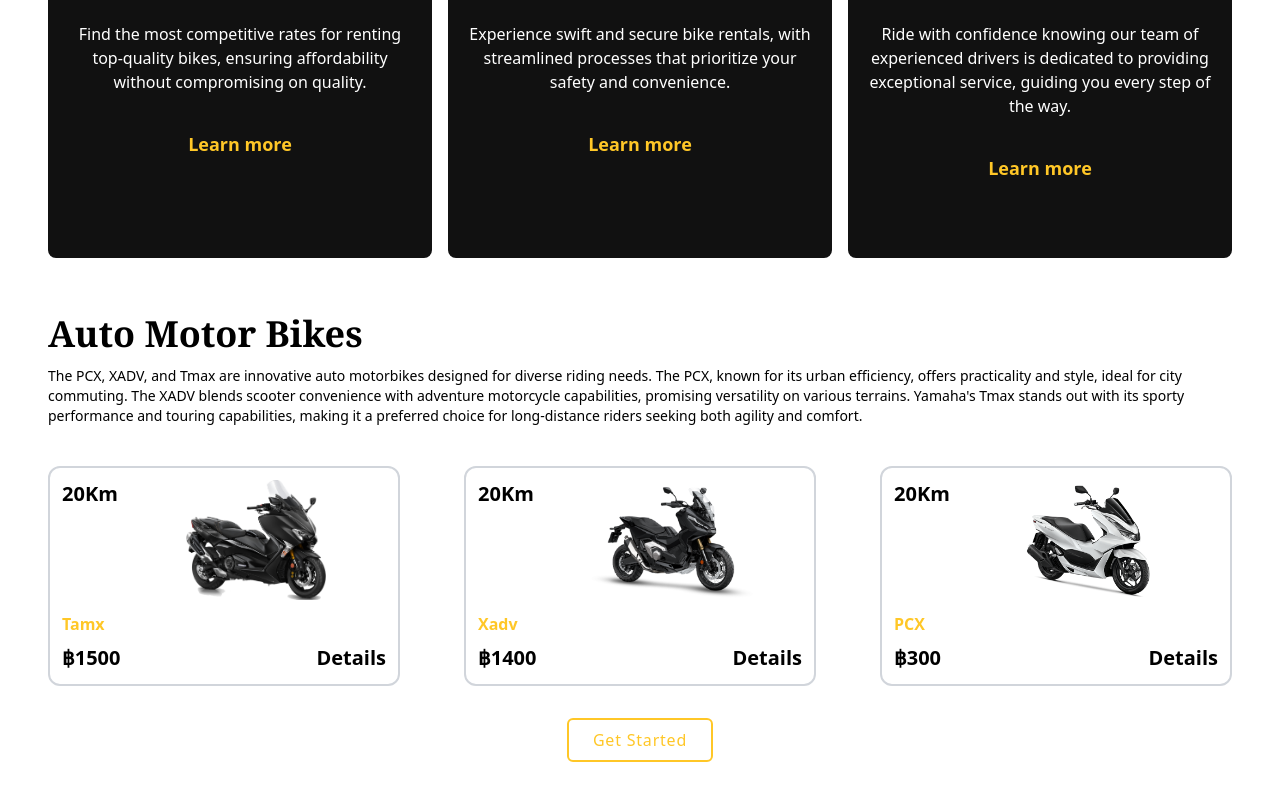
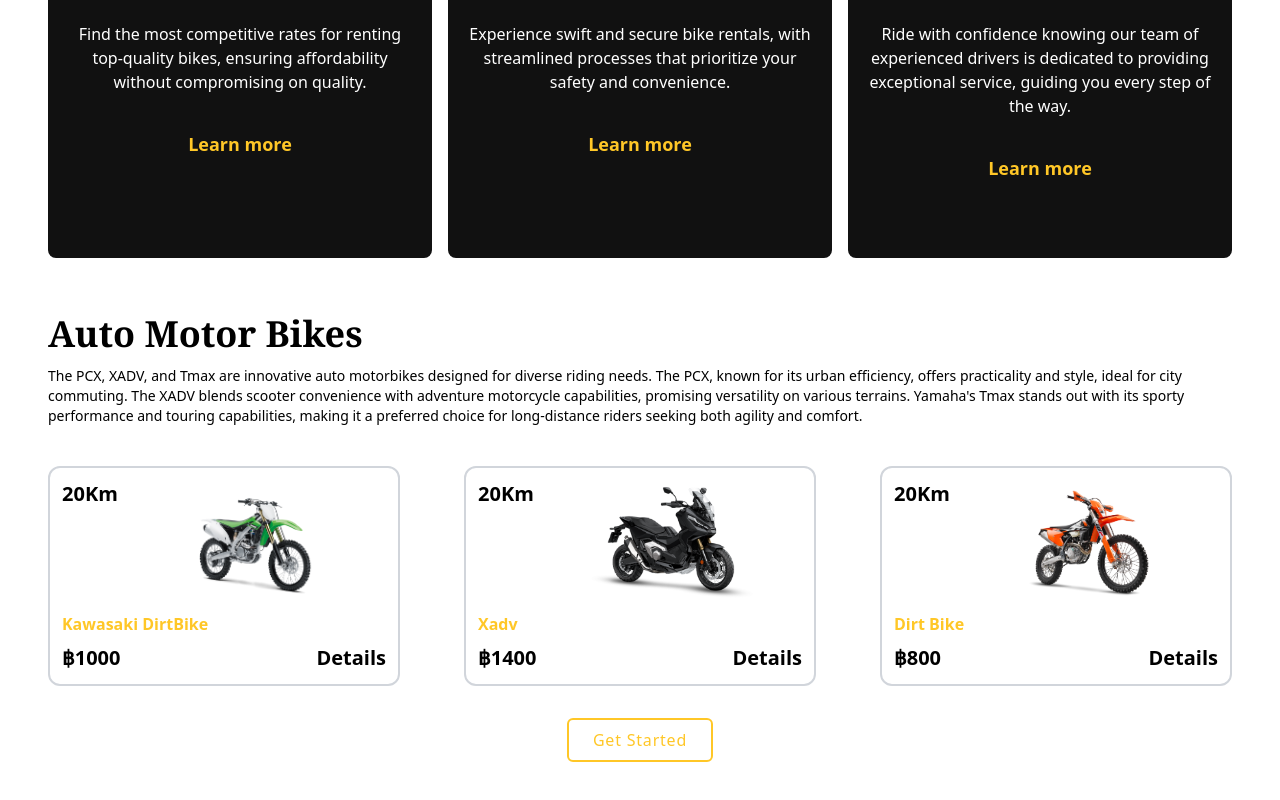
Before and after one commit to NirejBatrai/Bike-renting-app, a React (Vite) app: page / in a window 1280 px wide. Shown: the part 1594-2394 px from the top of the page. Built offline with nearby package versions, Linux system fonts and the light colour scheme.

Commit message:
Changed the picture

```diff
--- a/src/components/About/About.jsx
+++ b/src/components/About/About.jsx
@@ -1,5 +1,6 @@
 import React from "react";
 import XADV from "../../assets/XADV.png";
+import KTM450 from "../../assets/KTM-450-DirtBike.png";
 import { Link } from "react-router-dom";
 
 const About = () => {
@@ -9,7 +10,7 @@
         <div className='grid grid-cols-1 sm:grid-cols-2 place-items-center'>
           <div data-aos='slide-right' data-aos-duration='800'>
             <img
-              src={XADV}
+              src={KTM450}
               alt=''
               className='sm:scale-125 sm:-translate-x-11 max-h-[300px] drop-shadow-[2px_10px_6px_rgba(0,0,0,0.50)]'
             />
--- a/src/components/BikeList/BikeList.jsx
+++ b/src/components/BikeList/BikeList.jsx
@@ -1,15 +1,17 @@
 import React from "react";
 import Tmax from "../../assets/Tmax.png";
 import XADV from "../../assets/XADV.png";
+import KTM450 from "../../assets/KTM-450-DirtBike.png";
+import Kawasaki_dirtbike from "../../assets/Dirt-Bike-Kawasaki.png";
 
 import PCX from "../../assets/PCX.png";
 import { Link } from "react-router-dom";
 
 const bikeList = [
   {
-    name: "Tamx",
-    price: 1500,
-    image: Tmax,
+    name: "Kawasaki DirtBike",
+    price: 1000,
+    image: Kawasaki_dirtbike,
     aosDelay: "0",
   },
   {
@@ -19,9 +21,9 @@
     aosDelay: "500",
   },
   {
-    name: "PCX",
-    price: 300,
-    image3: PCX,
+    name: "Dirt Bike",
+    price: 800,
+    image3: KTM450,
     aosDelay: "1000",
   },
 ];
@@ -66,8 +68,8 @@
                 <div className='space-y-2'>
                   <h1 className='text-primary font-semibold'>{data.name}</h1>
                   <div className='flex justify-between items-center text-xl font-semibold'>
-                  <Link to='/pricing'>  ฿{data.price}</Link>
-                  <Link to='/pricing'>Details</Link>
+                    <Link to='/pricing'> ฿{data.price}</Link>
+                    <Link to='/pricing'>Details</Link>
                   </div>
                 </div>
                 <p className='text-xl font-semibold absolute top-0 left-3'>
```
